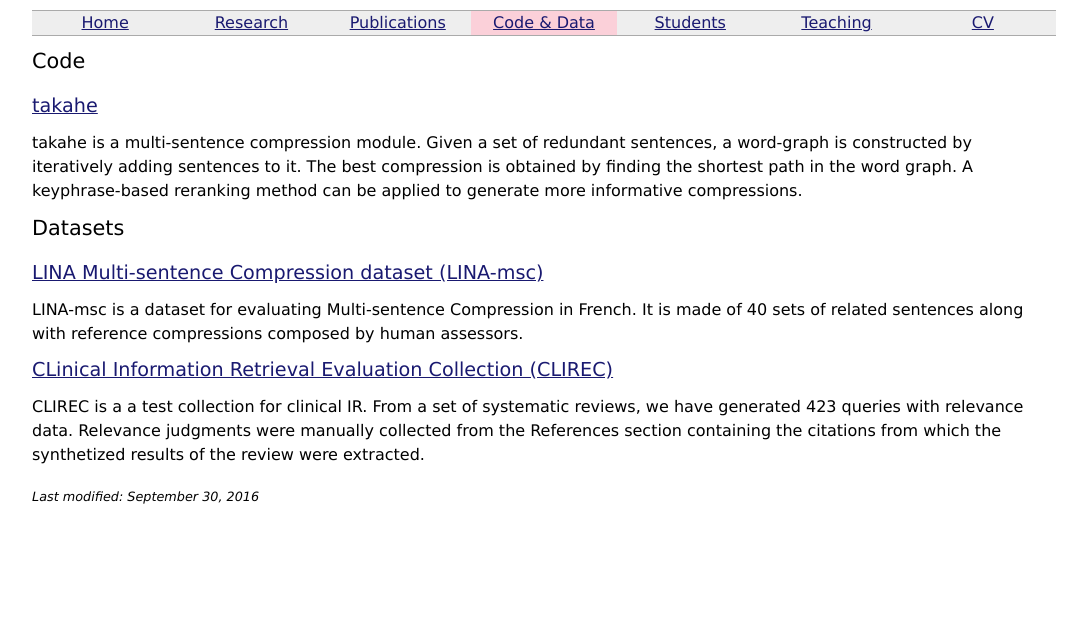
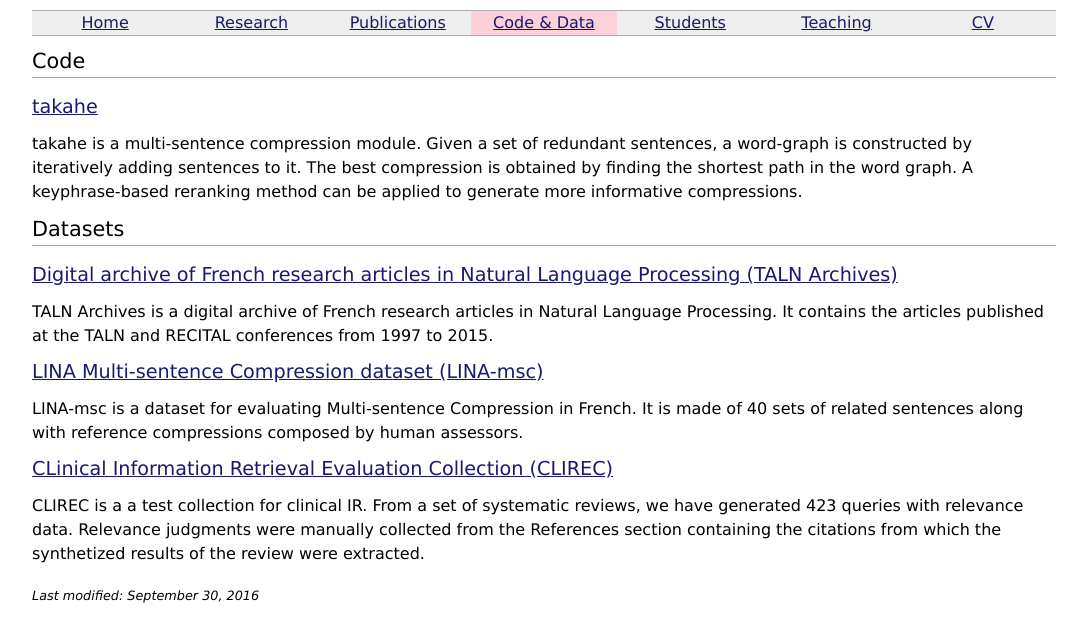
Before and after one commit to boudinfl/boudinfl.github.io, a Jekyll site: the page built from _pages/03_code_data.md, in a window 1280 px wide. Shown: the top 642 px of the page, without its empty margins (96-1183 px from the left). Built offline with Jekyll 4.4.1, drawn with Linux system fonts in a browser that asks for light colours.

Commit message:
Adding TALN archives

```diff
--- a/_pages/03_code_data.md
+++ b/_pages/03_code_data.md
@@ -5,6 +5,7 @@ permalink: /code/
 ---
 
 # Code
+{: .underline}
 
 ## [takahe](https://github.com/boudinfl/takahe)
 
@@ -14,6 +15,12 @@ The best compression is obtained by finding the shortest path in the word graph.
 A keyphrase-based reranking method can be applied to generate more informative compressions.
 
 # Datasets
+{: .underline}
+
+## [Digital archive of French research articles in Natural Language Processing (TALN Archives)](https://github.com/boudinfl/taln-archives)
+
+TALN Archives is a digital archive of French research articles in Natural Language Processing.
+It contains the articles published at the TALN and RECITAL conferences from 1997 to 2015.
 
 ## [LINA Multi-sentence Compression dataset (LINA-msc)](https://github.com/boudinfl/lina-msc)
 
```
Also changed, not shown: _pages/02_publications.md (+2 -1 lines).
